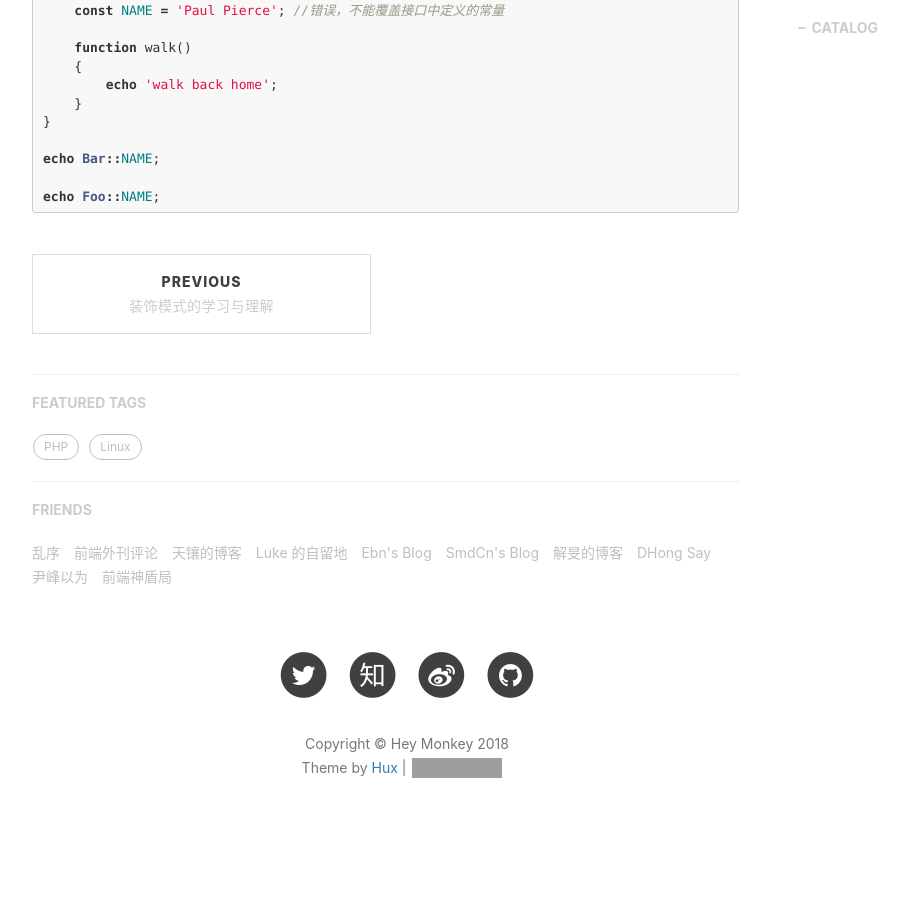
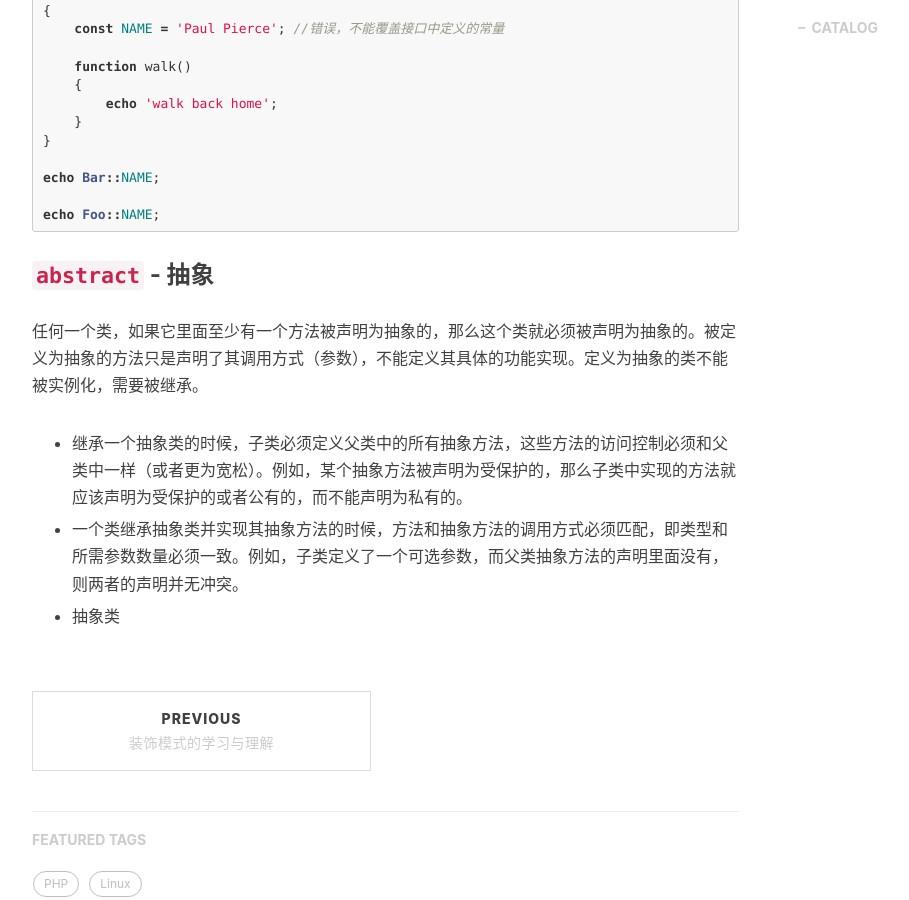
Before and after one commit to ywlvs/ywlvs.github.io, a Jekyll site: the page built from _posts/2018-03-07-interface-and-abstract-class-in-php.markdown, in a window 1280 px wide and 900 px high, scrolled down 2939 px. Shown: the whole window, without its empty margins (233-1142 px from the left). Built offline with Jekyll 4.4.1, drawn with Linux system fonts in a browser that asks for light colours; nearby versions of some CDN libraries; comment, search, counter and statistics services are not loaded; before the commit the page ends 3811 px from its top, so only the background shows below that; grey boxes are pictures that could not be loaded.

Commit message:
abstract

````diff
--- a/_posts/2018-03-07-interface-and-abstract-class-in-php.markdown
+++ b/_posts/2018-03-07-interface-and-abstract-class-in-php.markdown
@@ -116,6 +116,7 @@ class D implements C
 interface Foo
 {
     const NAME = 'Kevin Garnett';
+
     function walk();
 }
 
@@ -141,3 +142,13 @@ echo Bar::NAME;
 
 echo Foo::NAME;
 ```
+
+### `abstract` - 抽象
+
+任何一个类，如果它里面至少有一个方法被声明为抽象的，那么这个类就必须被声明为抽象的。被定义为抽象的方法只是声明了其调用方式（参数），不能定义其具体的功能实现。定义为抽象的类不能被实例化，需要被继承。
+
++ 继承一个抽象类的时候，子类必须定义父类中的所有抽象方法，这些方法的访问控制必须和父类中一样（或者更为宽松）。例如，某个抽象方法被声明为受保护的，那么子类中实现的方法就应该声明为受保护的或者公有的，而不能声明为私有的。
+
++ 一个类继承抽象类并实现其抽象方法的时候，方法和抽象方法的调用方式必须匹配，即类型和所需参数数量必须一致。例如，子类定义了一个可选参数，而父类抽象方法的声明里面没有，则两者的声明并无冲突。
+
++ 抽象类
````
